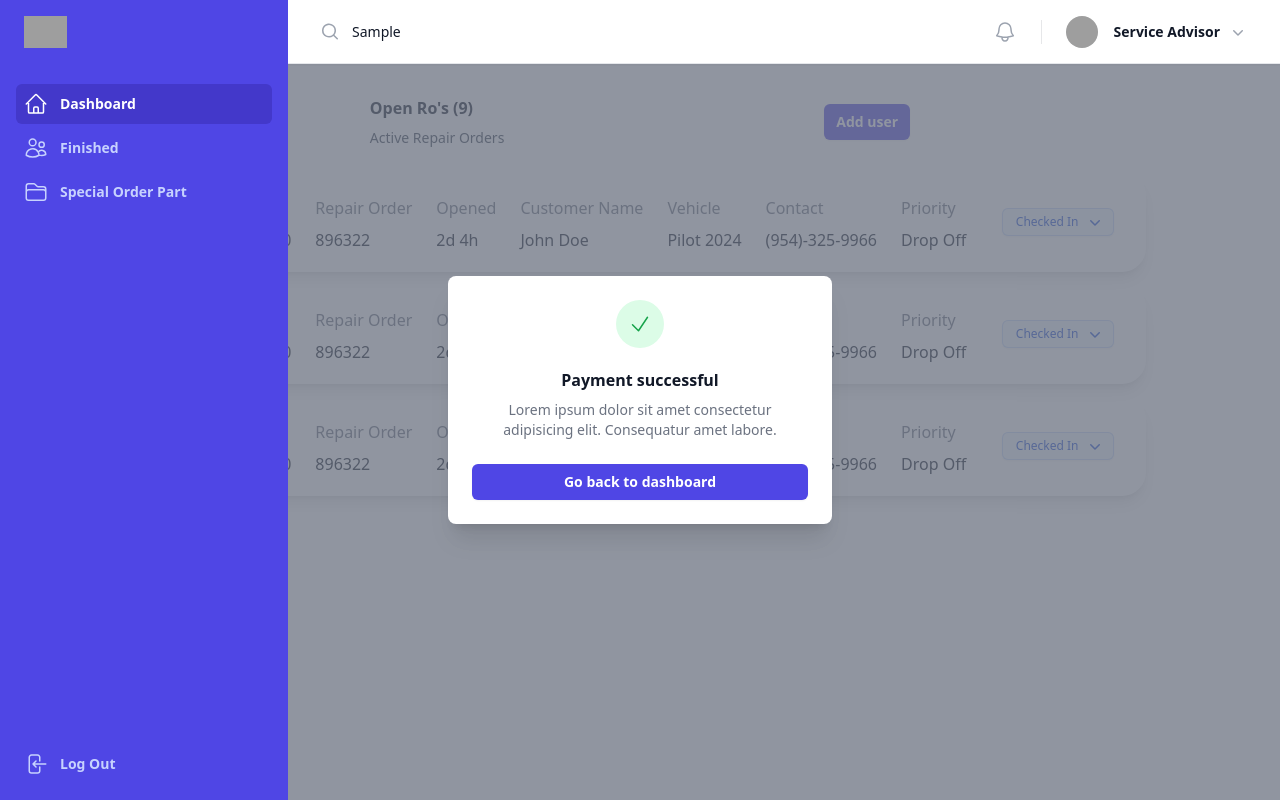
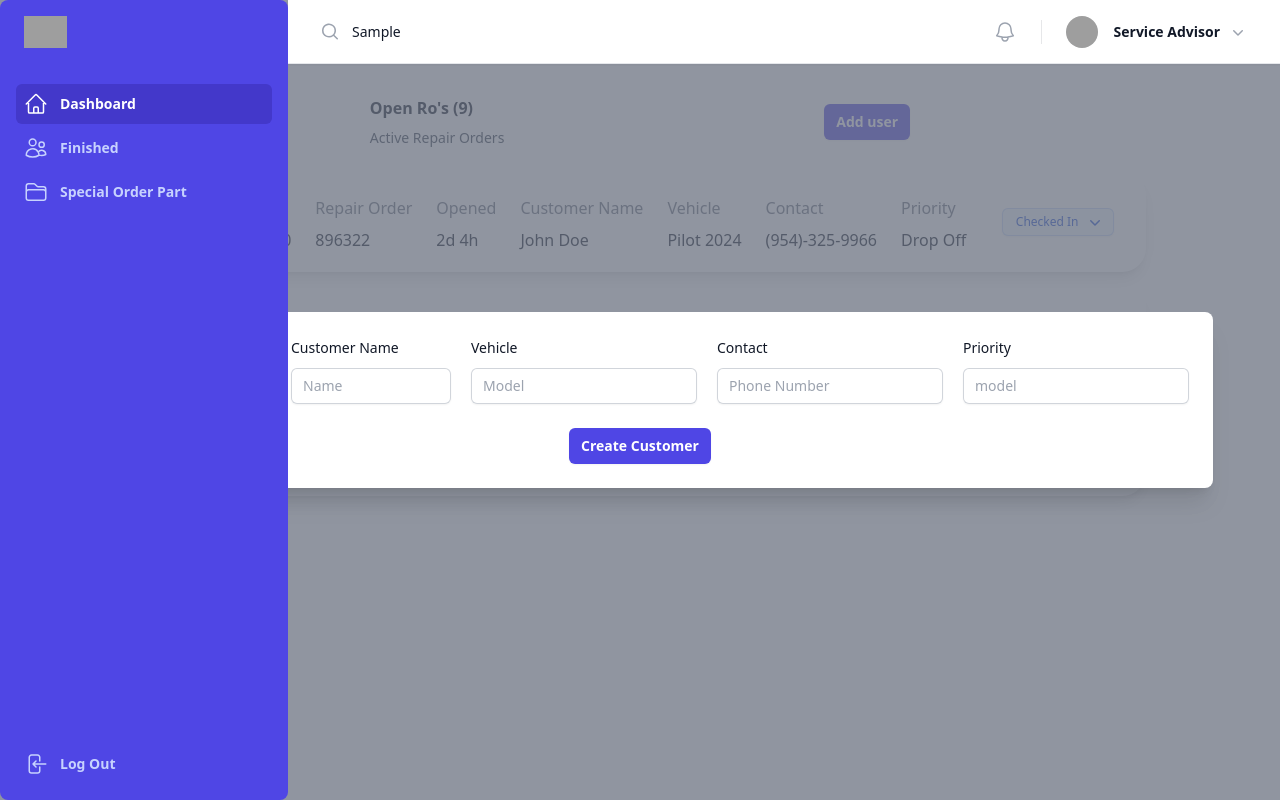
Before and after one commit to andersonasprilla/DealerServiceXpert-V2, a React (Vite) app in the folder client/: page / in a window 1280 px wide. Both pictures are taken after typing "Sample" into the empty fields and a click on the button "Add user". Built offline with nearby package versions, Linux system fonts and the light colour scheme; grey boxes are pictures that could not be loaded.

Commit message:
added modal

```diff
--- a/client/src/components/Customer/Customer.jsx
+++ b/client/src/components/Customer/Customer.jsx
@@ -1,3 +1,4 @@
+import { useState } from "react";
 import Dropdown from "../Dropdown/Dropdown";
 
 const customers = [
@@ -39,7 +40,9 @@ const customers = [
   ]
 
   const Customer = () => {
+
     return (
+
 
         <div className="  flex  justify-center ml-20 mt-6">
           <div className="inline-block ">
--- a/client/src/components/Modal/Modal.jsx
+++ b/client/src/components/Modal/Modal.jsx
@@ -1,6 +1,6 @@
-import { Fragment, useState } from 'react'
-import { Dialog, DialogPanel, DialogTitle, Transition, TransitionChild } from '@headlessui/react'
-import { CheckIcon } from '@heroicons/react/24/outline'
+import { useState } from 'react'
+import { Dialog, DialogPanel, Transition, TransitionChild } from '@headlessui/react'
+import { ExclamationCircleIcon } from '@heroicons/react/20/solid'
 
 export default function Modal() {
   const [open, setOpen] = useState(true)
@@ -29,29 +29,105 @@ export default function Modal() {
               leaveFrom="opacity-100 translate-y-0 sm:scale-100"
               leaveTo="opacity-0 translate-y-4 sm:translate-y-0 sm:scale-95"
             >
-              <DialogPanel className="relative transform overflow-hidden rounded-lg bg-white px-4 pb-4 pt-5 text-left shadow-xl transition-all sm:my-8 sm:w-full sm:max-w-sm sm:p-6">
+              <DialogPanel className=" justify-items-center min-w-max relative transform overflow-hidden rounded-lg bg-white px-4 pb-4 pt-5 text-left shadow-xl transition-all sm:my-8 sm:w-full sm:max-w-sm sm:p-6">
+
+                <div className='flex space-x-5'>
+
                 <div>
-                  <div className="mx-auto flex h-12 w-12 items-center justify-center rounded-full bg-green-100">
-                    <CheckIcon className="h-6 w-6 text-green-600" aria-hidden="true" />
-                  </div>
-                  <div className="mt-3 text-center sm:mt-5">
-                    <DialogTitle as="h3" className="text-base font-semibold leading-6 text-gray-900">
-                      Payment successful
-                    </DialogTitle>
+                    <label className="block text-sm font-medium leading-6 text-gray-900">
+                      Hat
+                    </label>
                     <div className="mt-2">
-                      <p className="text-sm text-gray-500">
-                        Lorem ipsum dolor sit amet consectetur adipisicing elit. Consequatur amet labore.
-                      </p>
+                      <input
+                        type="text"
+                        className="block w-16 rounded-md border-0 py-1.5 text-gray-900 shadow-sm ring-1 ring-inset ring-gray-300 placeholder:text-gray-400 focus:ring-2 focus:ring-inset focus:ring-indigo-600 sm:text-sm sm:leading-6"
+                        placeholder="Hat#"
+                      />
                     </div>
                   </div>
+
+                  <div>
+                    <label className="block text-sm font-medium leading-6 text-gray-900">
+                      Repair Order
+                    </label>
+                    <div className="mt-2">
+                      <input
+                        type="text"
+                        className="block w-24 rounded-md border-0 py-1.5 text-gray-900 shadow-sm ring-1 ring-inset ring-gray-300 placeholder:text-gray-400 focus:ring-2 focus:ring-inset focus:ring-indigo-600 sm:text-sm sm:leading-6"
+                        placeholder="RO#"
+
+                      />
+                    </div>
+                  </div>
+
+                  <div>
+                    <label className="block text-sm font-medium leading-6 text-gray-900">
+                      Customer Name
+                    </label>
+                    <div className="mt-2">
+                      <input
+                        type="text"
+                        className="block w-40 rounded-md border-0 py-1.5 text-gray-900 shadow-sm ring-1 ring-inset ring-gray-300 placeholder:text-gray-400 focus:ring-2 focus:ring-inset focus:ring-indigo-600 sm:text-sm sm:leading-6"
+                        placeholder="Name"
+                      />
+                    </div>
+                  </div>
+
+                  <div>
+                    <label className="block text-sm font-medium leading-6 text-gray-900">
+                      Vehicle
+                    </label>
+                    <div className="mt-2">
+                      <input
+                        type="text"
+                        className="block w-25 rounded-md border-0 py-1.5 text-gray-900 shadow-sm ring-1 ring-inset ring-gray-300 placeholder:text-gray-400 focus:ring-2 focus:ring-inset focus:ring-indigo-600 sm:text-sm sm:leading-6"
+                        placeholder="Model"
+                      />
+                    </div>
+                  </div>
+
+                  <div>
+                    <label className="block text-sm font-medium leading-6 text-gray-900">
+                      Contact
+                    </label>
+                    <div className="mt-2">
+                      <input
+                        type="text"
+                        className="block w-25 rounded-md border-0 py-1.5 text-gray-900 shadow-sm ring-1 ring-inset ring-gray-300 placeholder:text-gray-400 focus:ring-2 focus:ring-inset focus:ring-indigo-600 sm:text-sm sm:leading-6"
+                        placeholder="Phone Number"
+                      />
+                    </div>
+                  </div>
+
+                  <div>
+                    <label className="block text-sm font-medium leading-6 text-gray-900">
+                      Priority
+                    </label>
+                    <div className="mt-2">
+                      <input
+                        type="text"
+                        className="block w-25 rounded-md border-0 py-1.5 text-gray-900 shadow-sm ring-1 ring-inset ring-gray-300 placeholder:text-gray-400 focus:ring-2 focus:ring-inset focus:ring-indigo-600 sm:text-sm sm:leading-6"
+                        placeholder="model"
+                      />
+                    </div>
+                  </div>
+
+
+
+
+
+
+
                 </div>
+
+
                 <div className="mt-5 sm:mt-6">
                   <button
                     type="button"
                     className="inline-flex w-full justify-center rounded-md bg-indigo-600 px-3 py-2 text-sm font-semibold text-white shadow-sm hover:bg-indigo-500 focus-visible:outline focus-visible:outline-2 focus-visible:outline-offset-2 focus-visible:outline-indigo-600"
                     onClick={() => setOpen(false)}
                   >
-                    Go back to dashboard
+                    Create Customer
                   </button>
                 </div>
               </DialogPanel>
--- a/client/src/components/Sidebar/Sidebar.jsx
+++ b/client/src/components/Sidebar/Sidebar.jsx
@@ -73,7 +73,7 @@ export default function Sidebar() {
                     </div>
                   </Transition.Child>
                   {/* Sidebar component, swap this element with another sidebar if you like */}
-                  <div className="flex grow flex-col gap-y-5 overflow-y-auto bg-indigo-600 px-6 pb-4">
+                  <div className="flex grow flex-col gap-y-5 overflow-y-auto bg-indigo-600 px-6 pb-4 rounded-lg">
                     <div className="flex h-16 shrink-0 items-center">
                       <img
                         className="h-8 w-auto"
@@ -132,9 +132,9 @@ export default function Sidebar() {
         </Transition.Root>
 
         {/* Static sidebar for desktop */}
-        <div className="hidden lg:fixed lg:inset-y-0 lg:z-50 lg:flex lg:w-72 lg:flex-col">
+        <div className="hidden lg:fixed lg:inset-y-0 lg:z-50 lg:flex lg:w-72 lg:flex-col rounded-lg">
           {/* Sidebar component, swap this element with another sidebar if you like */}
-          <div className="flex grow flex-col gap-y-5 overflow-y-auto bg-indigo-600 px-6 pb-4">
+          <div className="flex grow flex-col gap-y-5 overflow-y-auto bg-indigo-600 px-6 pb-4 rounded-lg">
             <div className="flex h-16 shrink-0 items-center">
               <img
                 className="h-8 w-auto"
```
